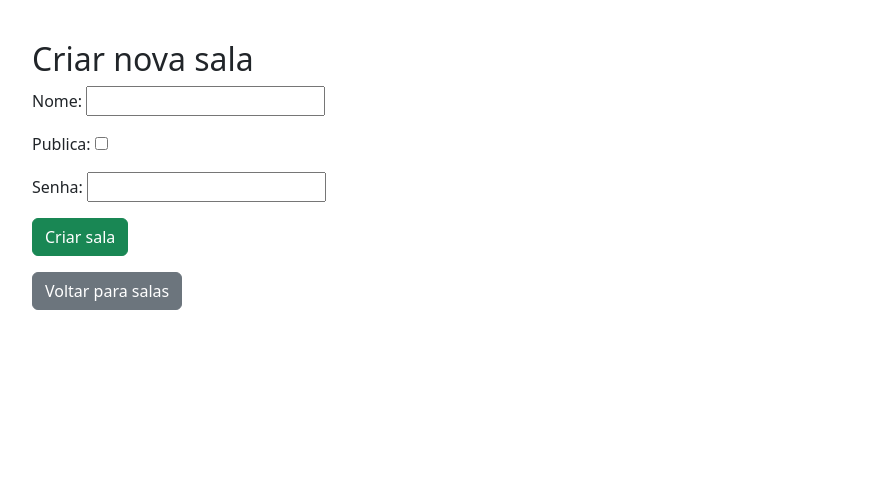
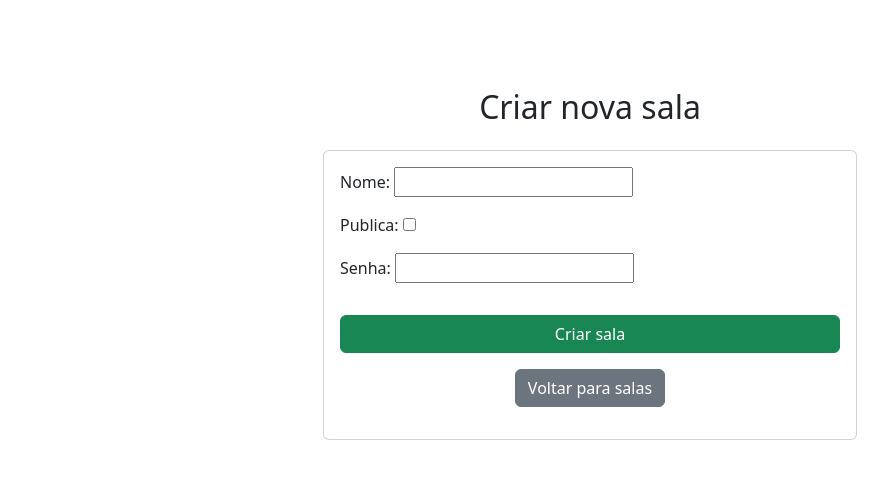
Before and after one commit to A-juli07/Dialogus, a Django app: page /chat/criar-sala/ in a window 1280 px wide. Shown: the part 56-535 px from the top of the page, without its empty margins (50-938 px from the left). Run offline with Django 5.2, Linux system fonts and the light colour scheme; a user stored in the database is signed in.

Commit message:
Atualiza tela de criação de salas

```diff
--- a/templates/chat/criar_sala.html
+++ b/templates/chat/criar_sala.html
@@ -1,11 +1,41 @@
 {% extends 'chat/base.html' %}
 
 {% block content %}
-  <h2>Criar nova sala</h2>
-  <form method="post" class="mb-3">
-    {% csrf_token %}
-    {{ form.as_p }}
-    <button type="submit" class="btn btn-success">Criar sala</button>
-  </form>
-  <a href="{% url 'salas' %}" class="btn btn-secondary">Voltar para salas</a>
+<div class="container mt-5">
+    <div class="row justify-content-center">
+        <div class="col-md-6">
+            <h2 class="text-center mb-4">Criar nova sala</h2>
+            <div class="card">
+                <div class="card-body">
+                    <form method="post">
+                        {% csrf_token %}
+                        {{ form.as_p }}
+                        <button class="btn btn-success w-100 mt-3" type="submit">Criar sala</button>
+                    </form>
+                    <p class="text-center mt-3"><a href="{% url 'salas' %}" class="btn btn-secondary">Voltar para salas</a></p>
+                </div>
+            </div>
+        </div>
+    </div>
+</div>
 {% endblock %}
+
+
+<style>
+    .card {
+        border-radius: 15px;
+    }
+
+    .card-body {
+        padding: 2rem;
+    }
+
+    .btn-success {
+        border-radius: 25px;
+        padding: 10px;
+    }
+
+    .text-center a {
+        color: #007bff;
+    }
+</style>
```
